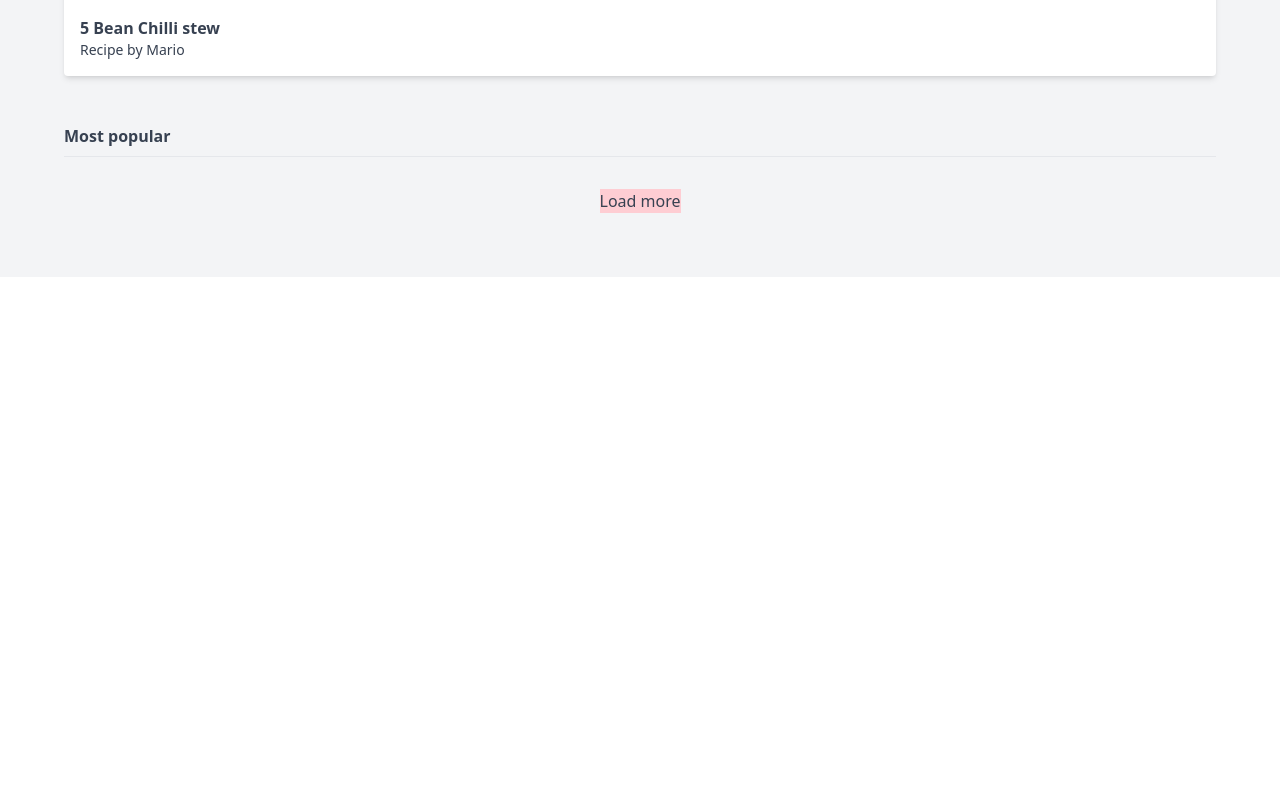
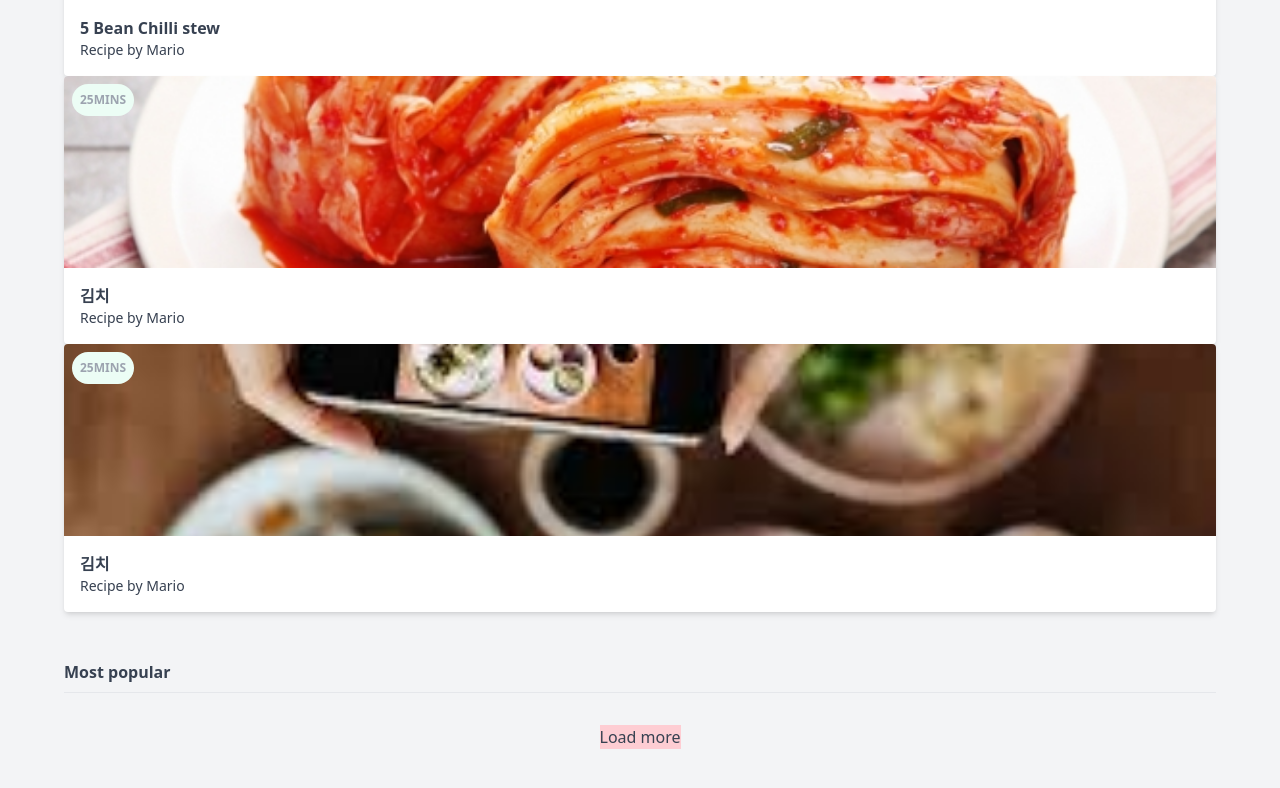
Before and after one commit to Nifskor/tailwind-css-study, a website: page public/index.html in a window 1280 px wide. Shown: the part 618-1406 px from the top of the page. Before the commit the page ends 895 px from the top, so only its background shows below. Drawn offline with nearby package versions, Linux system fonts and the light colour scheme; a web font is replaced by a local one.

Commit message:
lesson 11
css 클래스 생성을 @apply를 이용해서 해서 보다 간결화 시킴

```diff
--- a/public/index.html
+++ b/public/index.html
@@ -54,18 +54,42 @@
             <h4  class="font-bold mt-12 pb-2 border-b border-gray-200"> Latest Recipes</h4>
             <!-- cards go here -->
             <div class="mt-8">
-                <div class="bg-white rounded overflow-hidden shadow-md relative">
+                <div class="card">
                     <img  src="img/img1.jpeg" alt="img1" class="w-full h-32 sm:h-48 object-cover">
                     <div class="m-4">
                     <span class="font-bold"> 5 Bean Chilli stew</span>
                     <span class="block gray-500 text-sm">Recipe by Mario</span>
                     </div>
-                    <div class="bg-emerald-50 text-gray-400 text-xs uppercase font-bold rounded-full p-2 absolute top-0 ml-2 mt-2">
+                    <div class="badge">
                         <span>25mins </span>
                     </div>
                 </div>
             </div>
+            <!-- other cards -->
+            <div class="card">
+                <img  src="img/img2.jpeg" alt="img2" class="w-full h-32 sm:h-48 object-cover">
+                <div class="m-4">
+                <span class="font-bold"> 김치</span>
+                <span class="block gray-500 text-sm">Recipe by Mario</span>
+                </div>
+                <div class="badge">
+                    <span>25mins </span>
+                </div>
+            </div>
         </div>
+           <!-- other cards -->
+           <div class="card">
+            <img  src="img/img3.jpeg" alt="img3" class="w-full h-32 sm:h-48 object-cover">
+            <div class="m-4">
+            <span class="font-bold"> 김치</span>
+            <span class="block gray-500 text-sm">Recipe by Mario</span>
+            </div>
+            <div class="badge">
+                <span>25mins </span>
+            </div>
+        </div>
+    </div>
+        </div> <!-- mt-8 end div -->
         <!-- end div 3 stop -->
          <h4 class="font-bold mt-12 pb-2 border-b"> Most popular </h4>
         <div class="mt-8">
--- a/src/styles.css
+++ b/src/styles.css
@@ -3,3 +3,11 @@
 @tailwind base;
 @tailwind components;
 @tailwind utilities;
+
+.card{
+    @apply bg-white rounded overflow-hidden shadow-md relative;
+}
+
+.badge{
+    @apply bg-emerald-50 text-gray-400 text-xs uppercase font-bold rounded-full p-2 absolute top-0 ml-2 mt-2;
+}
```
Also changed, not shown: README.md, public/styles.css.
